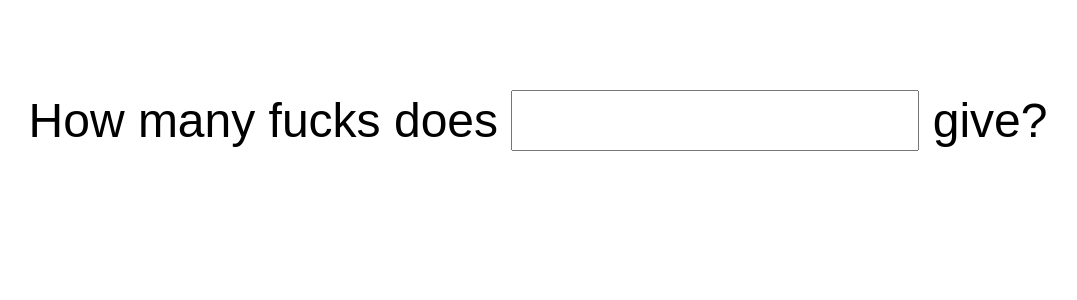
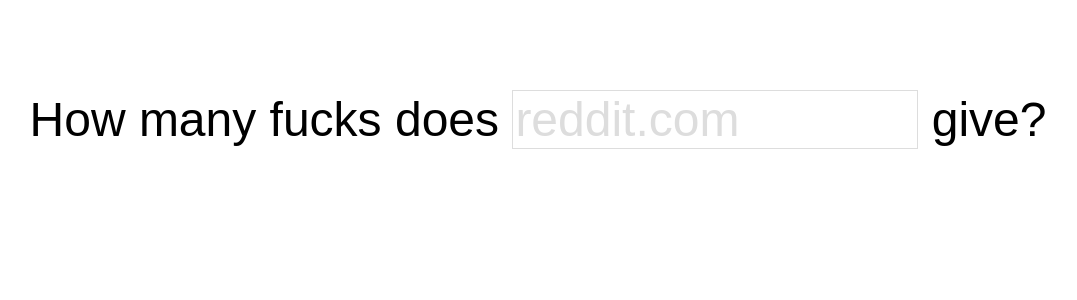
Before and after one commit to agoraphobiae/howmanygiven, a Flask app: page / in a window 1280 px wide. Shown: the top 300 px of the page, without its empty margins (102-1179 px from the left). Run offline with Flask 2, Linux system fonts and the light colour scheme; some libraries are stand-ins or nearby versions.

Commit message:
added clearing of default input value after first click

```diff
--- a/howmanyapp/static/common.css
+++ b/howmanyapp/static/common.css
@@ -22,4 +22,6 @@
 input {
 	width: 400px;
 	font-size: 1em;
+	color: #DDD;
+	border: 1px solid #DDD;
 }
--- a/howmanyapp/templates/index.html
+++ b/howmanyapp/templates/index.html
@@ -1,6 +1,12 @@
 {% extends "base.html" %}
 {% block head %}
 <script>
+function clearInput(inputbox) {
+      if (inputbox.cleared) { return; }
+      inputbox.value = '';
+      inputbox.cleared = true;
+      inputbox.style.color = '#333';
+}
 function submitForm() {
       url = document.getElementById('urlinput').value;
       window.location = '/' + url;
@@ -18,7 +24,7 @@
 <div id="container">
   <form method="get" name="urlform" id="urlform">
     How many fucks does
-    <input type="text" name="urlinput" id="urlinput">
+    <input type="text" name="urlinput" id="urlinput" value="reddit.com" onclick="clearInput(this)">
      give?
     <input type="submit" style="display: none;">
   </form>
```
